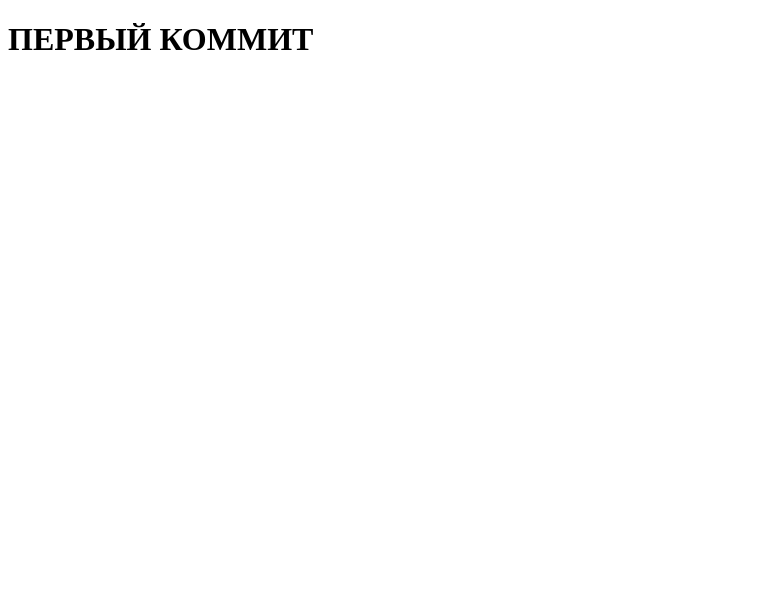
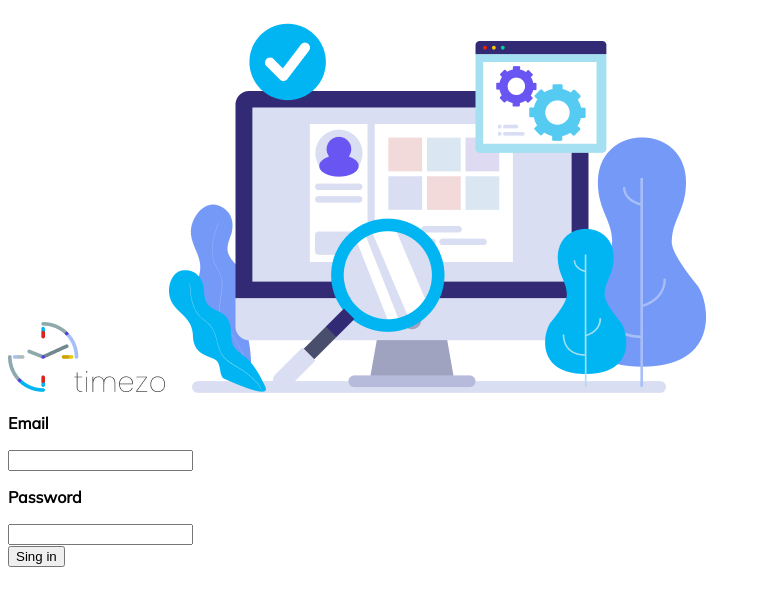
Before and after one commit to Joqo404/TestSite, a PHP site: page / in a window 1280 px wide. Shown: the top 606 px of the page, without its empty margins (0-761 px from the left). Run offline with PHP 8.4, Linux system fonts and the light colour scheme.

Commit message:
update index.php, add style

```diff
--- a/index.php
+++ b/index.php
@@ -4,8 +4,21 @@
     <meta charset="UTF-8">
     <meta name="viewport" content="width=device-width, initial-scale=1.0">
     <title>Document</title>
+    <link rel="stylesheet" type="text/css" href="style/style.css">
+    <link rel="preconnect" href="https://fonts.googleapis.com">
+    <link rel="preconnect" href="https://fonts.googleapis.com">
+    <link rel="preconnect" href="https://fonts.gstatic.com" crossorigin>
+    <link href="https://fonts.googleapis.com/css2?family=Mulish&display=swap" rel="stylesheet">
 </head>
 <body>
-    <h1> ПЕРВЫЙ КОММИТ </h1>
+    <div class = "TittleImg">
+        <img src="image\Logo.png" id="Logo">
+        <img src="image\Illustration.png" id="Illustration">
+    </div>
+    <div class = "Singin">
+        <div><p>Email</p><input type="text" name="login"></div>
+        <div><p>Password</p><input type="password" name="password"></div>
+        <div><button> Sing in</button></div>
+    </div>
 </body>
 </html>
--- a/style/style.css
+++ b/style/style.css
@@ -0,0 +1,7 @@
+#Logo{
+
+}
+.Singin{
+	font-weight: bold;
+	font-family: 'Mulish', sans-serif;
+}
```
Also changed, not shown: image/Illustration.png (added), image/Logo.png (added).
